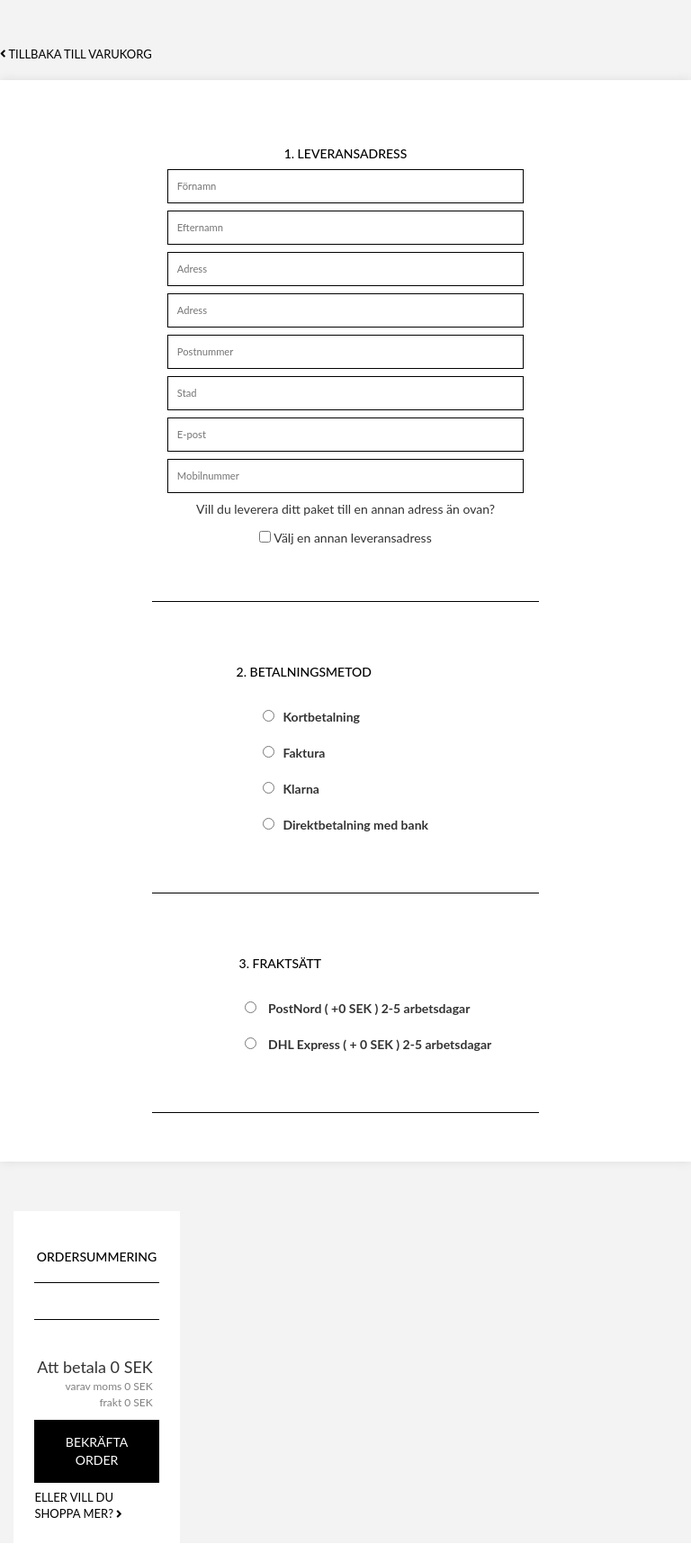
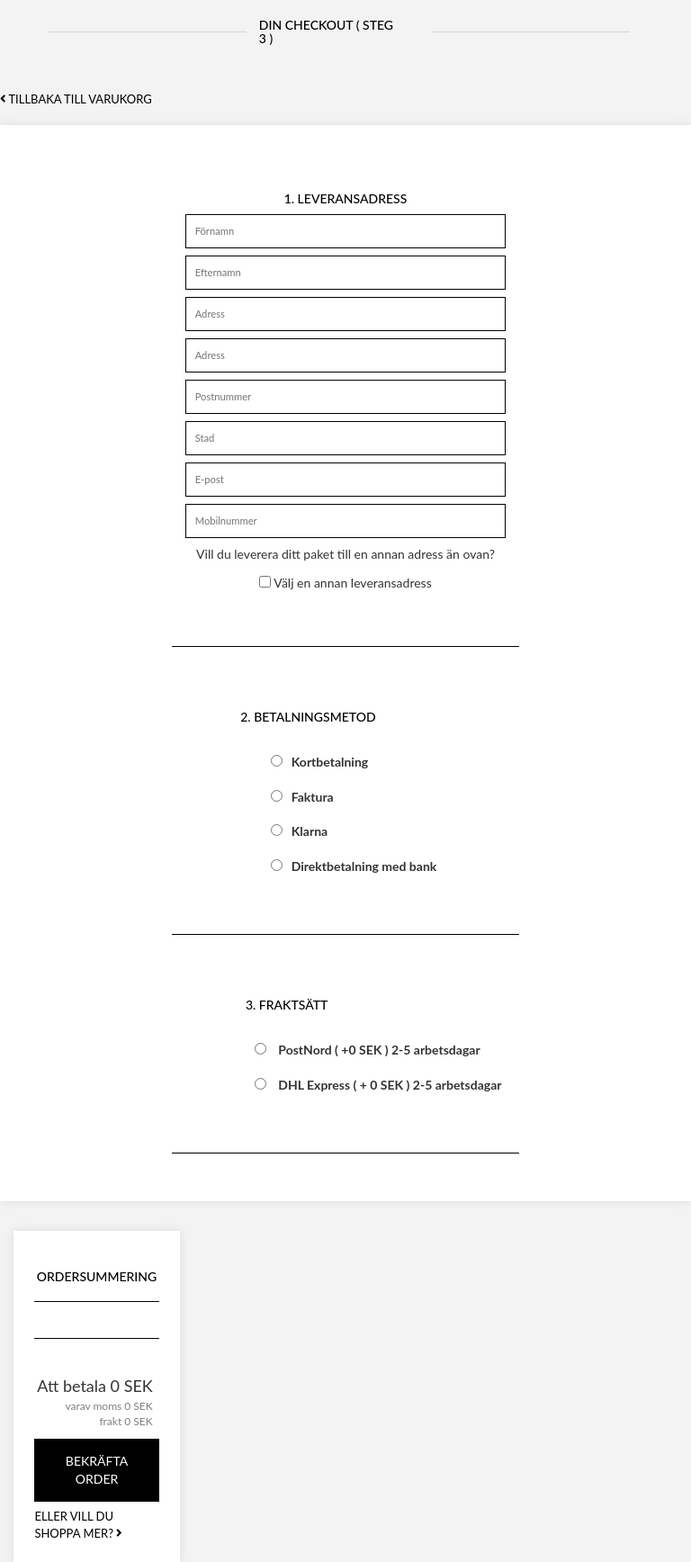
Before and after one commit to nicholkaren/granza, a PHP site: page /index.php?action=checkout in a window 768 px wide. Shown: the part 130-1866 px from the top of the page at 90% size. Before the commit the page ends 1817 px from the top, so only its background shows below. Run offline with PHP 8.4, Linux system fonts and the light colour scheme; data that the repository does not hold is empty; some libraries are stand-ins or nearby versions.

Commit message:
nothing important lol

```diff
--- a/css/storefront/cart.css
+++ b/css/storefront/cart.css
@@ -303,7 +303,13 @@ div.goback > i {
     }
 
     input[type="number"] {
-        margin-top: 15px;
+        margin-top: 11px;
+    }
+
+    .btn-update {
+        background-color: transparent;
+        border: none;
+        margin-left: 294%;
     }
 
     .item-title{
@@ -393,3 +399,35 @@ div.goback > i {
         text-align: center;
         }
     }
+
+
+/* Media Queries for Ipad size */
+@media all and (min-width:700px) and (max-width: 1023px){
+    h1.shoppingbag {
+        font-size: 0.8em;
+    }
+
+    h1:before, h1:after {
+        width: 35%;
+        margin-right: 1em;
+    }
+
+    form {
+        width: 90%;
+        margin: 0 auto;
+    }
+
+    .cart-content {
+        margin-bottom: 2%;
+    }
+
+    .goback2 {
+        width: 90%;
+    }
+
+    .aside {
+        width: 50%;
+        height: 83px;
+        margin-left: 5%;
+    }
+}
--- a/css/storefront/checkout.css
+++ b/css/storefront/checkout.css
@@ -142,13 +142,14 @@ tr {
 .checkout-img {
     width: 80px;
     height: 80px;
+    margin-top: 3%;
 }
 
 /* h1 Din varukorg */
 h1.shoppingbag2 {
     width: 100%;
     margin: 0 auto;
-    margin-top: 100px;
+    margin-top: 150px;
     margin-bottom: 50px;
     font-size: 1em;
     text-transform: uppercase;
@@ -212,6 +213,9 @@ hr#minicart {
     margin-left: 2%;
     margin-top: 2.25%;
     padding: 3%;
+    -moz-box-shadow: 0 0 10px #dcdcdc;
+    -webkit-box-shadow: 0 0 10px #dcdcdc;
+    box-shadow: 0 0 10px #dcdcdc;
 }
 
 .goback3 {
```
Also changed, not shown: css/storefront/category.css (+31 -3 lines).
